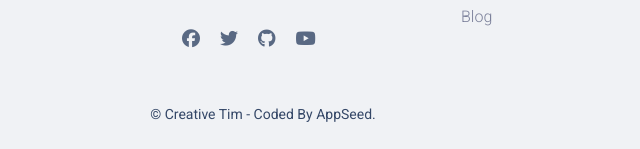
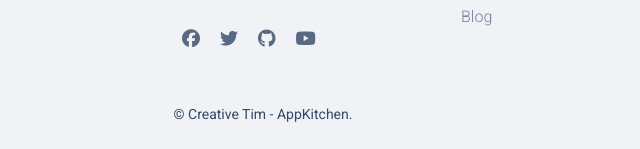
Before and after one commit to MrsLFG/restaurant-kitchen-service, a Django app: page /kitchen/cooks/ in a window 1280 px wide. Shown: the part 1425-1574 px from the top of the page, without its empty margins (377-1017 px from the left). Run offline with Django 5.2, Linux system fonts and the light colour scheme; a user stored in the database is signed in; data comes from the database, SQL or seed files in the repository; some libraries are stand-ins or nearby versions.

Commit message:
corrected the footer and changed the name Creativ tim

```diff
--- a/templates/includes/footer-components.html
+++ b/templates/includes/footer-components.html
@@ -44,7 +44,7 @@
         <div class="col-8 mx-auto text-center mt-1">
           <p class="mb-0 text-secondary">
             &copy; <a href="https://bit.ly/3fKQZaL" class="font-weight-bold" target="_blank">Creative Tim</a>
-              coded by AppSeed.
+            AppKitchen.
           </p>
         </div>
       </div>
--- a/templates/includes/footer.html
+++ b/templates/includes/footer.html
@@ -45,7 +45,7 @@
       <div class="col-12">
         <div class="text-center">
           <p class="text-dark my-4 text-sm font-weight-normal">
-            &copy; Creative Tim - Coded By AppSeed.
+            &copy; Creative Tim - AppKitchen.
           </p>
         </div>
       </div>
```
